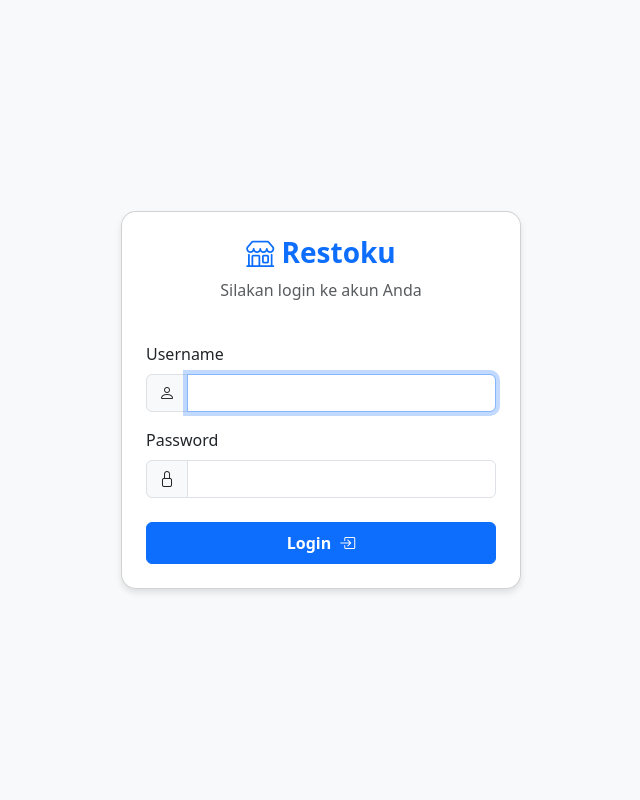
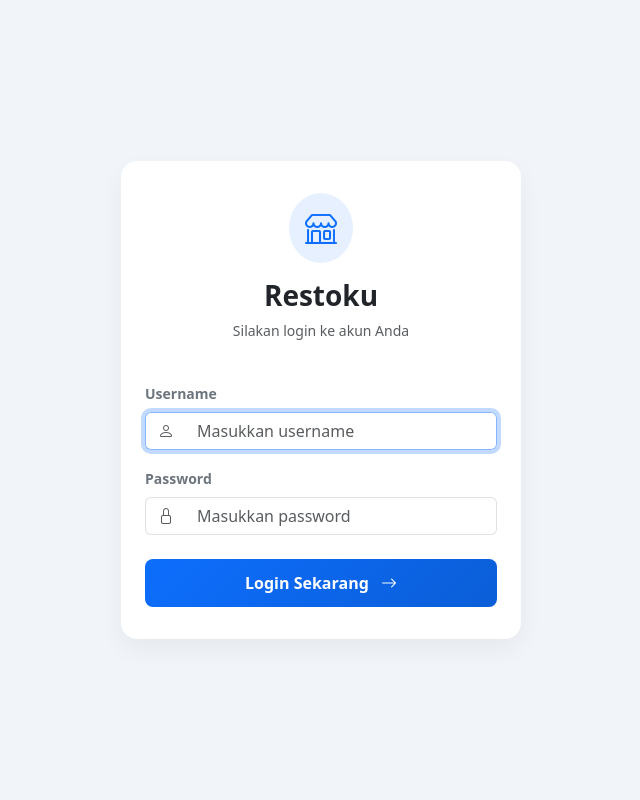
Before and after one commit to Jon2334/restoran_db, a PHP site: page /auth/login.php in a window 1280 px wide. Shown: the whole page, without its empty margins (319-959 px from the left). Run offline with PHP 8.4, Linux system fonts and the light colour scheme; some libraries are stand-ins or nearby versions.

Commit message:
fix: restore postgres quote fix in login logic that was accidentally overwritten by directory sync

```diff
--- a/auth/login.php
+++ b/auth/login.php
@@ -13,33 +13,42 @@ if (session_status() === PHP_SESSION_NONE) {
 require_once __DIR__ . '/../config/database.php';
 
 // Jika sudah login, langsung ke dashboard
-if (isset($_SESSION['user_id'])) {
-    header("Location: ../dashboard.php");
+if (isset($_SESSION['user_id']) || isset($_COOKIE['user_id'])) {
+    session_write_close();
+    header("Location: /dashboard.php");
     exit();
 }
 
 $error = '';
+$old_username = '';
 
 if ($_SERVER['REQUEST_METHOD'] == 'POST') {
     $username = trim($_POST['username']);
     $password = trim($_POST['password']);
+    $old_username = htmlspecialchars($username);
 
     if (empty($username) || empty($password)) {
         $error = "Username dan password wajib diisi!";
     } else {
         // Cek user di database
-        $stmt = $pdo->prepare("SELECT * FROM user WHERE username = :username LIMIT 1");
+        $stmt = $pdo->prepare('SELECT * FROM "user" WHERE username = :username LIMIT 1');
         $stmt->execute(['username' => $username]);
         $user = $stmt->fetch();
 
         if ($user && password_verify($password, $user['password'])) {
-            // Set session
+            // Set session (Cookie + Native)
+            setcookie('user_id', $user['id'], time() + 86400, '/', '', true, true);
+            setcookie('username', $user['username'], time() + 86400, '/', '', true, true);
+            setcookie('nama', $user['nama'], time() + 86400, '/', '', true, true);
+            setcookie('level', $user['level'], time() + 86400, '/', '', true, true);
+
             $_SESSION['user_id'] = $user['id'];
             $_SESSION['username'] = $user['username'];
             $_SESSION['nama'] = $user['nama'];
             $_SESSION['level'] = $user['level'];
 
-            header("Location: ../dashboard.php");
+            session_write_close();
+            header("Location: /dashboard.php");
             exit();
         } else {
             $error = "Username atau password salah!";
@@ -59,7 +68,7 @@ if ($_SERVER['REQUEST_METHOD'] == 'POST') {
     <link rel="stylesheet" href="https://cdn.jsdelivr.net/npm/bootstrap-icons@1.11.1/font/bootstrap-icons.css">
     <style>
         body {
-            background-color: #f8f9fa;
+            background-color: #f1f5f9;
             height: 100vh;
             display: flex;
             align-items: center;
@@ -68,42 +77,81 @@ if ($_SERVER['REQUEST_METHOD'] == 'POST') {
         .login-card {
             width: 100%;
             max-width: 400px;
-            border-radius: 15px;
-            box-shadow: 0 4px 6px rgba(0,0,0,0.1);
+            border-radius: 16px;
+            border: none;
+            box-shadow: 0 10px 25px rgba(0,0,0,0.05);
+        }
+        .btn-primary {
+            background: linear-gradient(135deg, #0d6efd, #0b5ed7);
+            border: none;
+            border-radius: 8px;
+            padding: 12px;
+            transition: all 0.3s;
+        }
+        .btn-primary:hover {
+            transform: translateY(-2px);
+            box-shadow: 0 5px 15px rgba(13, 110, 253, 0.3);
+        }
+        .input-group-text {
+            background-color: transparent;
+            border-right: none;
+        }
+        .form-control {
+            border-left: none;
+        }
+        .form-control:focus {
+            box-shadow: none;
+            border-color: #dee2e6;
+        }
+        .input-group:focus-within {
+            box-shadow: 0 0 0 0.25rem rgba(13, 110, 253, 0.25);
+            border-radius: 0.375rem;
+        }
+        .input-group:focus-within .input-group-text,
+        .input-group:focus-within .form-control {
+            border-color: #86b7fe;
         }
     </style>
 </head>
 <body>
 
 <div class="card login-card p-4">
-    <div class="text-center mb-4">
-        <h3 class="fw-bold text-primary"><i class="bi bi-shop"></i> Restoku</h3>
-        <p class="text-muted">Silakan login ke akun Anda</p>
+    <div class="text-center mb-4 mt-2">
+        <div class="d-inline-block bg-primary bg-opacity-10 p-3 rounded-circle mb-3">
+            <h2 class="text-primary mb-0"><i class="bi bi-shop"></i></h2>
+        </div>
+        <h3 class="fw-bold text-dark">Restoku</h3>
+        <p class="text-muted small">Silakan login ke akun Anda</p>
     </div>
 
     <?php if ($error): ?>
-        <div class="alert alert-danger alert-dismissible fade show" role="alert">
-            <i class="bi bi-exclamation-triangle-fill me-2"></i> <?= htmlspecialchars($error) ?>
-            <button type="button" class="btn-close" data-bs-dismiss="alert" aria-label="Close"></button>
+        <div class="alert alert-danger d-flex align-items-center rounded-3 border-0 shadow-sm" role="alert">
+            <i class="bi bi-exclamation-circle-fill me-3 fs-5"></i>
+            <div>
+                <?= htmlspecialchars($error) ?>
+            </div>
+            <button type="button" class="btn-close ms-auto" data-bs-dismiss="alert" aria-label="Close"></button>
         </div>
     <?php endif; ?>
 
     <form action="" method="POST">
         <div class="mb-3">
-            <label for="username" class="form-label">Username</label>
+            <label for="username" class="form-label small fw-semibold text-secondary">Username</label>
             <div class="input-group">
-                <span class="input-group-text"><i class="bi bi-person"></i></span>
-                <input type="text" class="form-control" id="username" name="username" required autofocus>
+                <span class="input-group-text text-muted"><i class="bi bi-person"></i></span>
+                <input type="text" class="form-control" id="username" name="username" value="<?= $old_username ?>" placeholder="Masukkan username" required autofocus>
             </div>
         </div>
         <div class="mb-4">
-            <label for="password" class="form-label">Password</label>
+            <label for="password" class="form-label small fw-semibold text-secondary">Password</label>
             <div class="input-group">
-                <span class="input-group-text"><i class="bi bi-lock"></i></span>
-                <input type="password" class="form-control" id="password" name="password" required>
+                <span class="input-group-text text-muted"><i class="bi bi-lock"></i></span>
+                <input type="password" class="form-control" id="password" name="password" placeholder="Masukkan password" required>
             </div>
         </div>
-        <button type="submit" class="btn btn-primary w-100 py-2 fw-bold">Login <i class="bi bi-box-arrow-in-right ms-1"></i></button>
+        <button type="submit" class="btn btn-primary w-100 fw-bold text-white mb-2">
+            Login Sekarang <i class="bi bi-arrow-right ms-2"></i>
+        </button>
     </form>
 </div>
 
```
Also changed, not shown: api/auth/login.php (+69 -21 lines).
